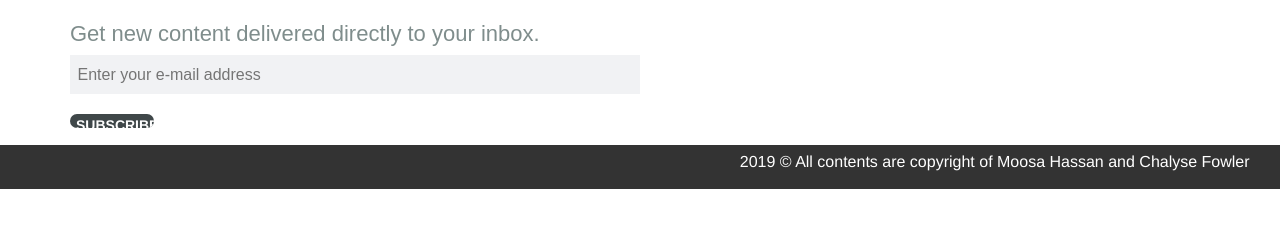
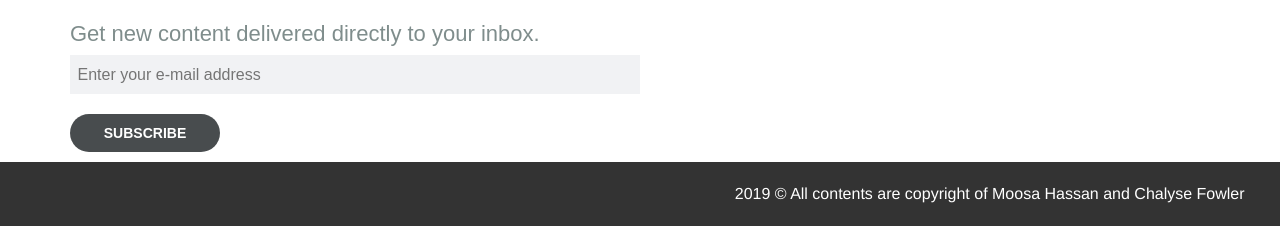
Before and after one commit to moosahassanx/Designed-by-Chalyse, a plain HTML site: page index.html in a window 1280 px wide. Shown: the part 1052-1278 px from the top of the page. Before the commit the page ends 1241 px from the top, so only its background shows below. Drawn offline with nearby package versions, Linux system fonts and the light colour scheme.

Commit message:
fixed footer and removed extra unecessary content
just had to add main-footer id tag to the text which fixed the padding errors

```diff
--- a/index.html
+++ b/index.html
@@ -45,7 +45,7 @@
 				<input id="email" type="email" name="email" placeholder="Enter your e-mail address">
 				<br>
 				<br>
-				<input id="submit" type="submit" name="submit" value="SUBSCRIBE">
+				<input id="subscribe" type="submit" name="submit" value="SUBSCRIBE">
 			</div>
 		</form>
 	</div>
@@ -53,7 +53,7 @@
 
 
 	<footer id="main-footer">
-		<p>2019 &copy; All contents are copyright of Moosa Hassan and Chalyse Fowler</p>
+		<p id="main-footer">2019 &copy; All contents are copyright of Moosa Hassan and Chalyse Fowler</p>
 	</footer>
 </body>
 </html>
```
Also changed, not shown: blog-feed.html (+3 -4 lines), contact.html (+1 -1 lines), magazine.html (+1 -1 lines), portfolio.html (+1 -1 lines).
